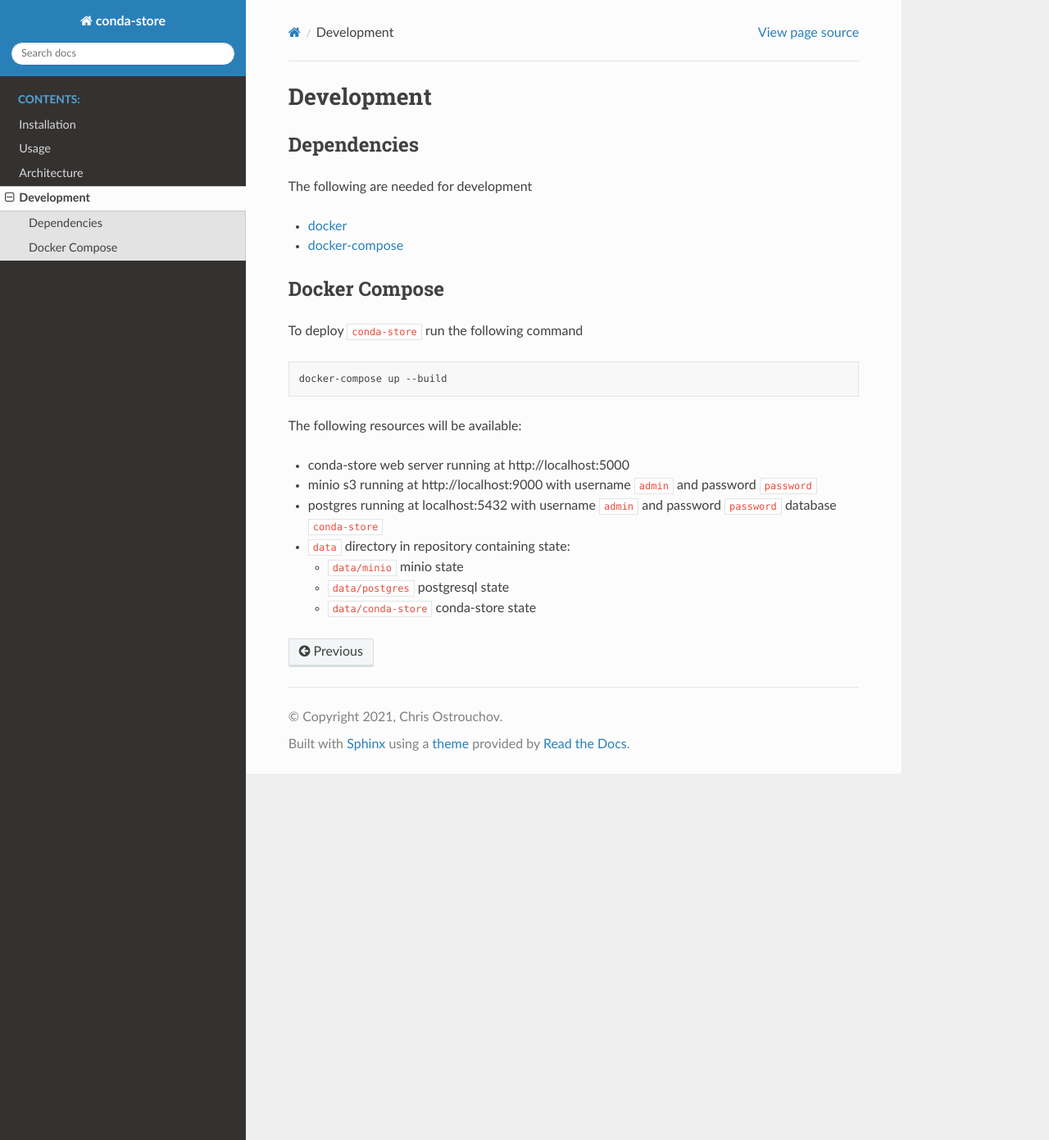
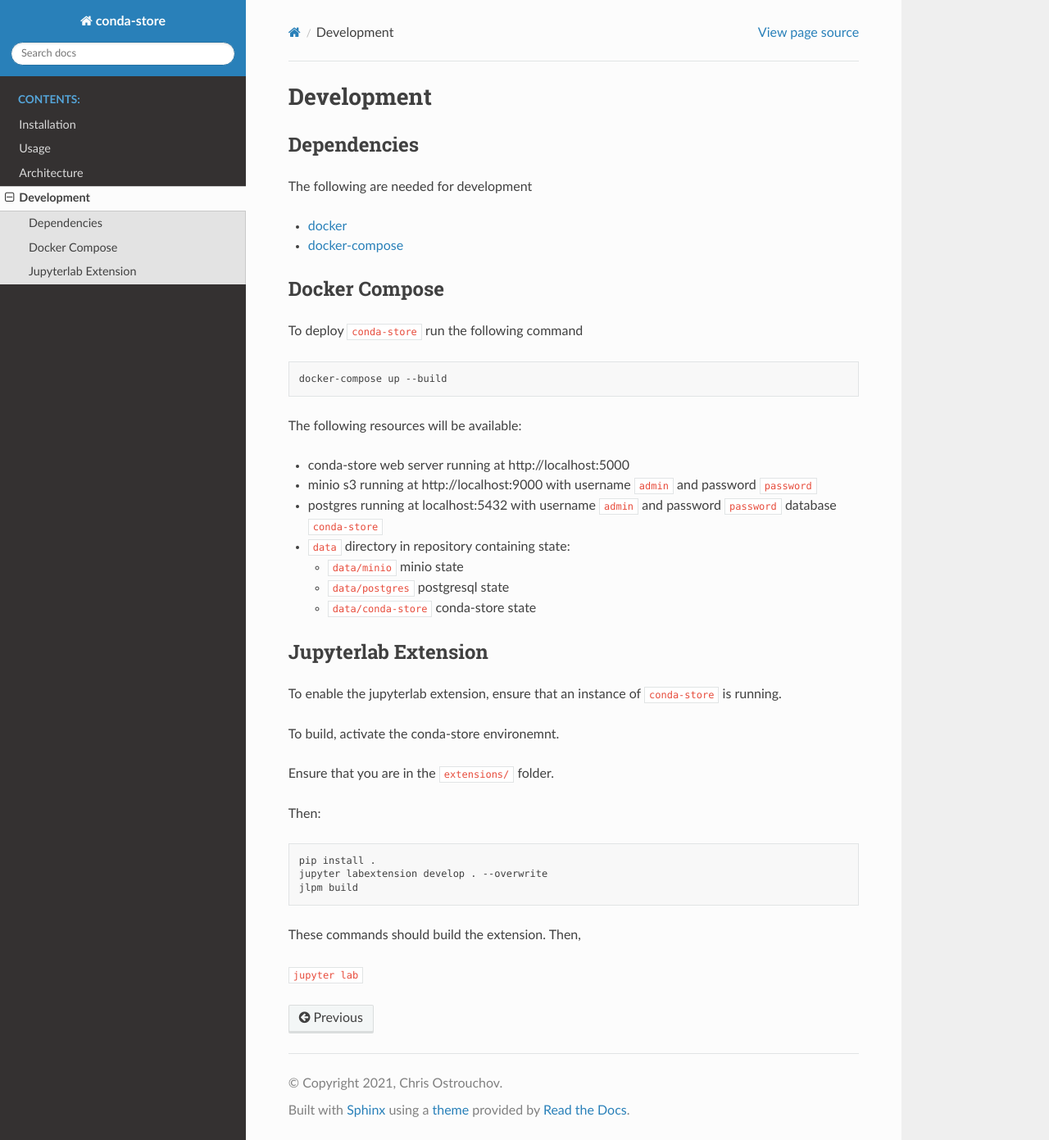
Before and after one commit to conda-incubator/conda-store, a Sphinx documentation site: the page built from docs/development.md, in a window 1280 px wide and 1391 px high. Shown: the whole window at 82% size. Built offline with Sphinx 7.4.7 and the Read the Docs theme 2.0.0, drawn with Linux system fonts in a browser that asks for light colours.

Commit message:
add build ins to docs

````diff
--- a/docs/development.md
+++ b/docs/development.md
@@ -23,3 +23,23 @@
      - `data/minio` minio state
      - `data/postgres` postgresql state
      - `data/conda-store` conda-store state
+
+## Jupyterlab Extension
+
+To enable the jupyterlab extension, ensure that an instance of `conda-store` is running.
+
+To build, activate the conda-store environemnt.
+
+Ensure that you are in the `extensions/` folder.
+
+Then:
+
+```shell
+pip install .
+jupyter labextension develop . --overwrite
+jlpm build
+```
+
+These commands should build the extension. Then,
+
+`jupyter lab`
````
